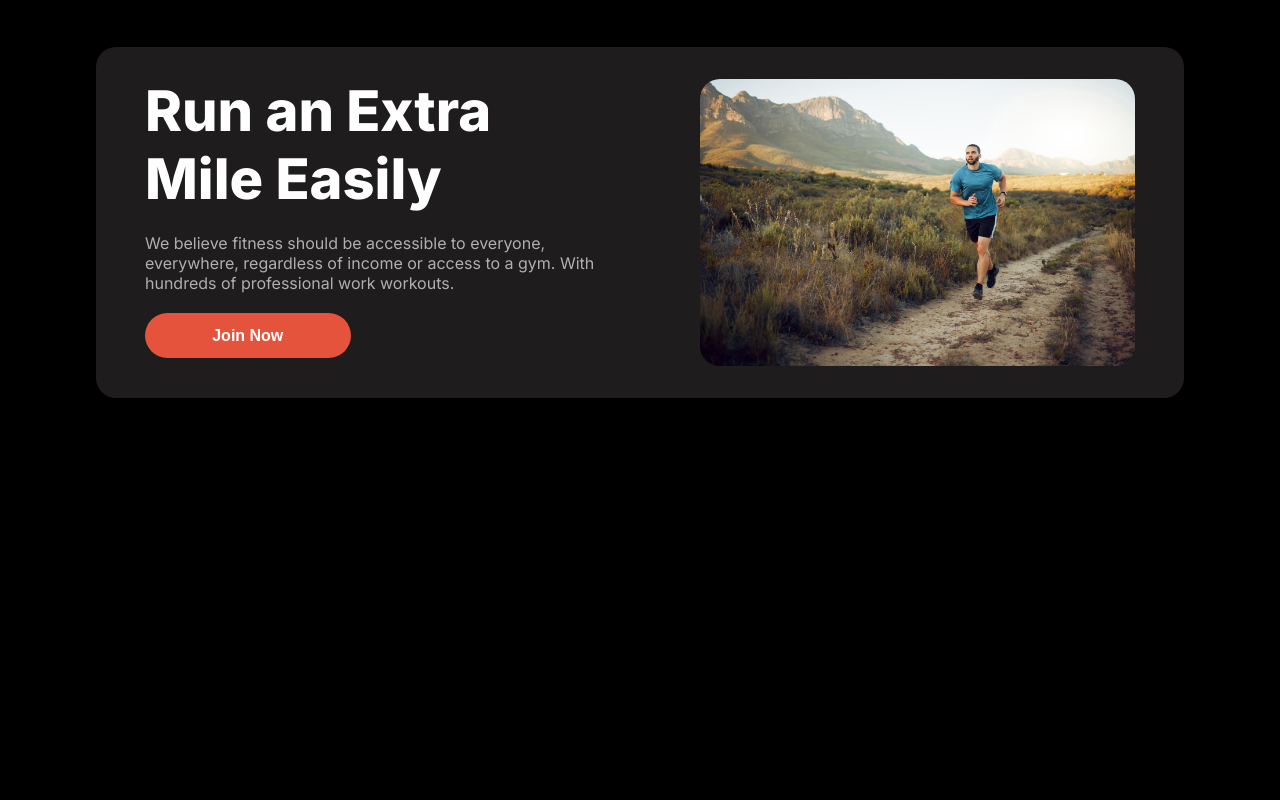
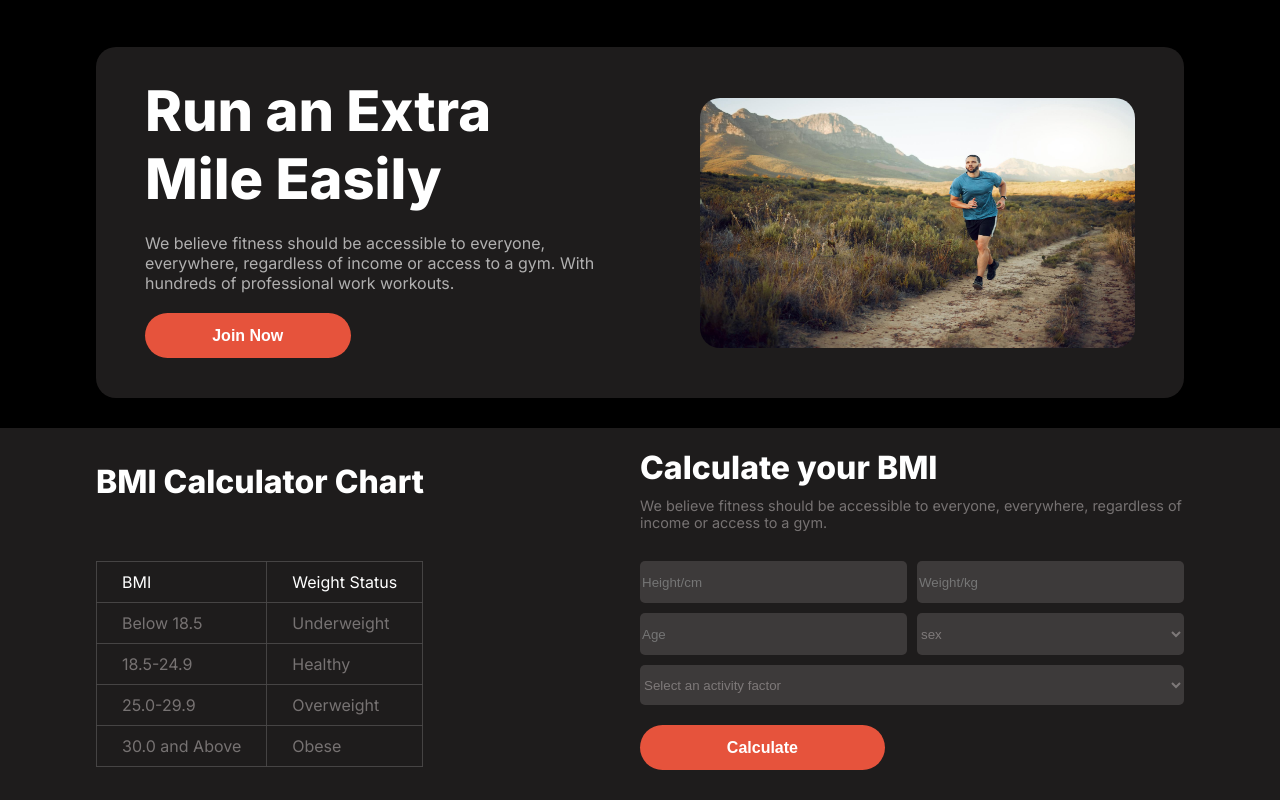
Before and after one commit to shakibhossain852/assignment-2, a plain HTML site: page index.html in a window 1280 px wide. Shown: the part 1152-1952 px from the top of the page. Before the commit the page ends 1580 px from the top, so only its background shows below. Drawn offline with Linux system fonts and the light colour scheme; a web font is replaced by a local one.

Commit message:
added BMI section

```diff
--- a/index.html
+++ b/index.html
@@ -94,6 +94,50 @@
 
                 <img class="run-2-img" src="images/run.jpg" alt="">
         </div>
+        <div class="bmi">
+            <div class="bmi-container">
+                 <div class="bmi-1">
+                    <h2> BMI Calculator Chart</h2>
+                    <table>
+                        <tbody>
+                            <tr>
+                               <td class="option">BMI </td>
+                               <td class="option">Weight Status</td>
+                            </tr>
+                            <tr>
+                                <td>Below 18.5</td>
+                                <td>Underweight</td>
+                            </tr>
+                            <tr>
+                                <td>18.5-24.9</td>
+                                <td>Healthy</td>
+                            </tr>
+                            <tr>
+                                <td>25.0-29.9</td>
+                                <td>Overweight</td>
+                            </tr>
+                            <tr>
+                                 <td>30.0 and Above </td>
+                                 <td>Obese</td>
+                            </tr>
+                        </tbody>
+                    </table>
+                 </div>
+                 <div class="bmi-2">
+                     <h2>Calculate your BMI</h2>
+                     <p>We believe fitness should be accessible to everyone, everywhere, regardless of
+                         income or access to a gym. </p>
+                     <div class="input-container">
+                         <input class="input-item" type="text" placeholder="Height/cm">
+                         <input class="input-item" type="text" placeholder="Weight/kg">
+                         <input class="input-item" type="text" placeholder="Age">
+                         <select class="option-item" name="" id=""><option value="">sex</option></select>
+                         <select class="input-item" name="" id="input-5"><option value="">Select an activity factor</option></select>
+                     </div>
+                     <button class="btn-primary">Calculate</button>
+                 </div>
+            </div>
+         </div>
     </main>
 
 
--- a/style.css
+++ b/style.css
@@ -288,6 +288,7 @@ body{
 }
 .run-2-img{
     width: 40%;
+    height: 250px;
     margin: 0 auto;
     border-radius: 20px;
 }
```
